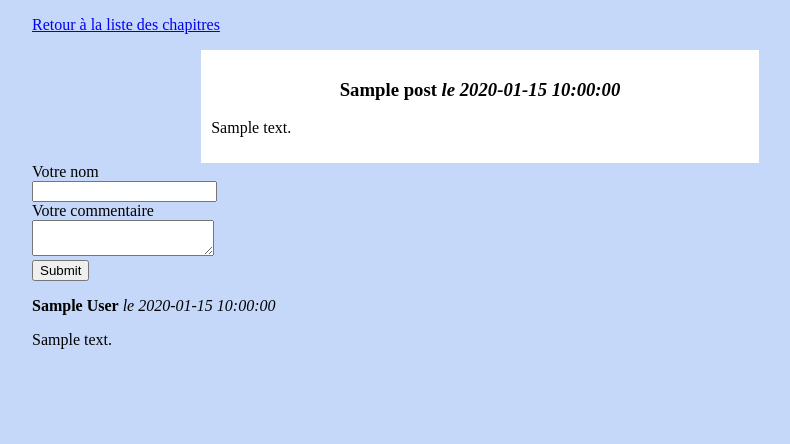
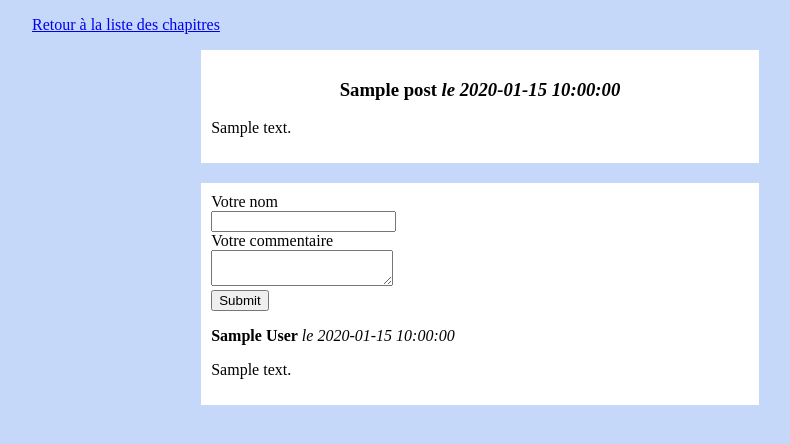
Before and after one commit to Jane-D-Lane/OC-P4-Blog, a PHP site: template view/postComm.php in a window 1280 px wide. Shown: the part 200-644 px from the top of the page, without its empty margins (160-950 px from the left). Run offline with PHP 8.4, Linux system fonts and the light colour scheme; the template is opened without the code that fills it: most values are stand-ins (such as "Sample title", 1, 10 or a date in 2020).

Commit message:
modif mise en page

```diff
--- a/public/blog.css
+++ b/public/blog.css
@@ -28,9 +28,18 @@ h1, h2, h3 {
 	padding: 10px;
 }
 
-#postPage {
+#postPage, #commentSection {
 	width: 60%;
 	margin: 0 auto;
-	padding: 10px;
 	background-color: white;
 }
+
+#postPage {
+	padding: 10px;
+	margin-bottom: 20px;
+}
+
+#commentSection {
+	padding: 10px;
+
+}
```
